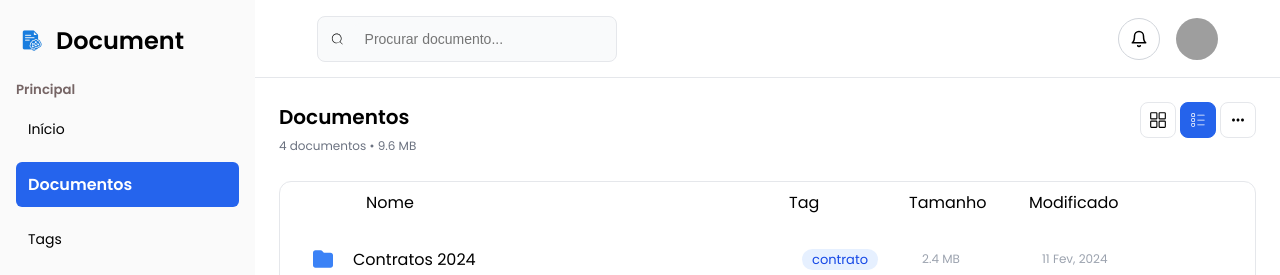
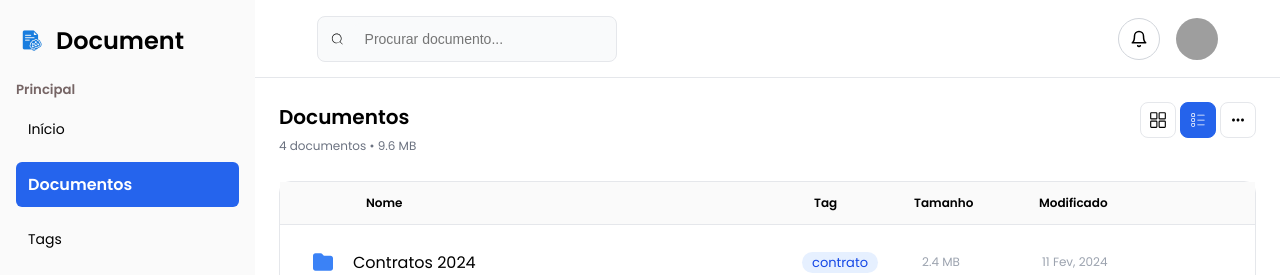
Before and after one commit to GustavoEmanuelGM/-document-rag-chat-front, a React (Vite) app: page /documentos in a window 1280 px wide. Shown: the top 275 px of the page. Built offline with nearby package versions, Linux system fonts and the light colour scheme; grey boxes are pictures that could not be loaded.

Commit message:
alignment of list items

```diff
--- a/src/pages/Documentos/Documentos.module.css
+++ b/src/pages/Documentos/Documentos.module.css
@@ -127,13 +127,14 @@
 /* HEADER DA LISTA */
 .listHeader {
   display: grid;
-  grid-template-columns: 70px 1fr 120px 120px 140px 70px;
+  grid-template-columns: 70px 1fr 100px 125px 130px 70px;
+  padding: 12px 16px;
+  font-size: 12px;
+  font-weight: 600;
+  border-bottom: 1px solid #e5e7eb;
+  background: #fafafa;
+}
 
-
-  height: 40px;
-  padding: 0 16px;
-  align-items: center;
-}
 
 
 /* Alinhamento */
--- a/src/pages/Home/Home.module.css
+++ b/src/pages/Home/Home.module.css
@@ -124,8 +124,6 @@
   max-width: 1800px;
   width: 100%;
   margin: 0 auto;
-  padding: 0 16px;
-
   border: 1px solid #e5e7eb;
   border-radius: 12px;
   overflow: hidden;
@@ -133,7 +131,7 @@
 
 .listHeader {
   display: grid;
-  grid-template-columns: 70px 1fr 120px 120px 140px 70px;
+  grid-template-columns: 70px 1fr 100px 125px 130px 70px;
 
   padding: 12px 16px;
   font-size: 12px;
```
